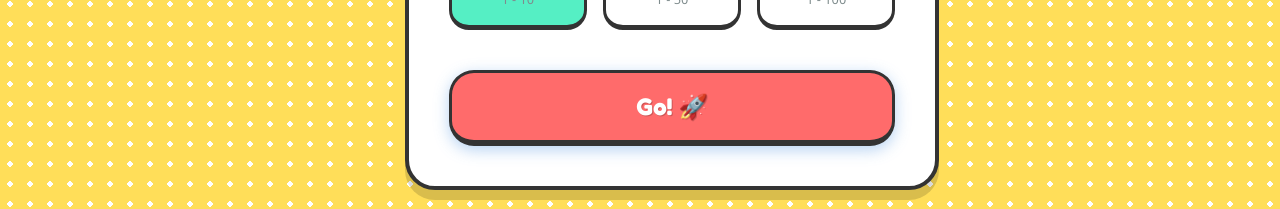
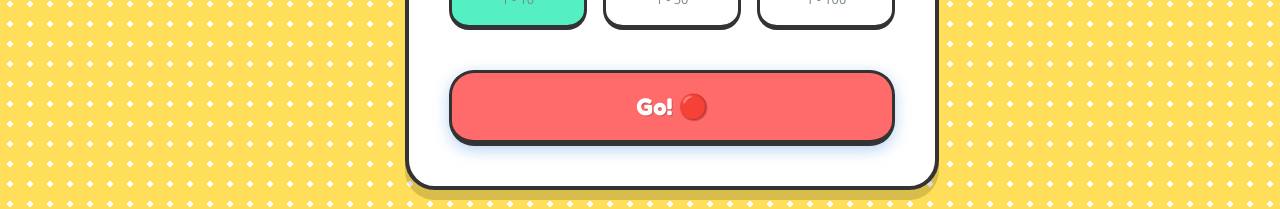
Before and after one commit to ahdanlai/math_quiz, a React (Vite) app: page / in a window 1280 px wide. Shown: the part 486-695 px from the top of the page. Built offline with nearby package versions, Linux system fonts and the light colour scheme.

Commit message:
style: change start button icon from rocket to pokeball

```diff
--- a/src/main/js/App.tsx
+++ b/src/main/js/App.tsx
@@ -182,7 +182,7 @@ function App() {
             </div>
 
             <button className="btn-primary start-btn" onClick={handleStart}>
-              Go! 🚀
+              Go! 🔴
             </button>
           </div>
         )}
```
